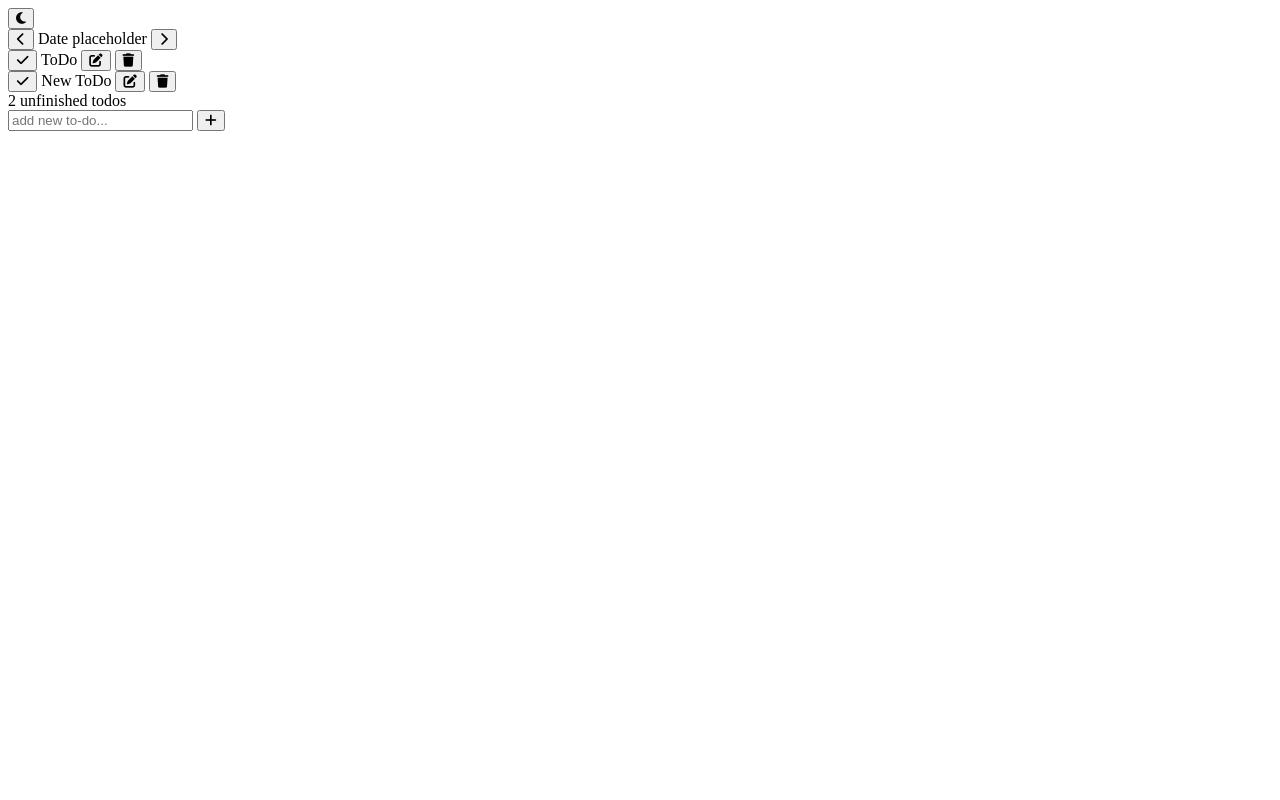
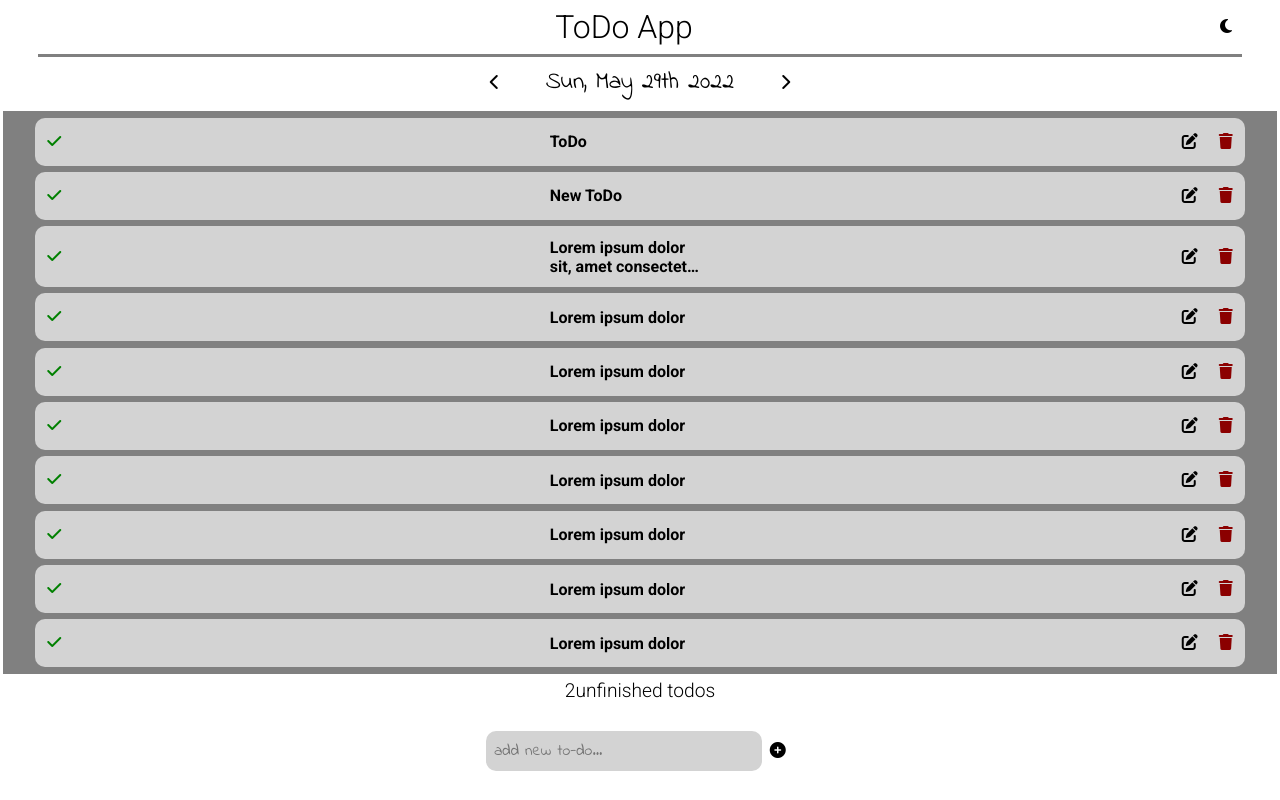
Before and after one commit to LeoStavropoulos/todo-list, a plain HTML site: page index.html in a window 1280 px wide. Drawn offline with Linux system fonts and the light colour scheme.

Commit message:
created basic styling

```diff
--- a/index.html
+++ b/index.html
@@ -4,6 +4,7 @@
     <meta charset="UTF-8">
     <meta http-equiv="X-UA-Compatible" content="IE=edge">
     <meta name="viewport" content="width=device-width, initial-scale=1.0">
+    <!-- <meta name="color-scheme" content="dark light"> -->
     <link rel="shortcut icon" href="./img/favicon.ico" type="image/x-icon">
     <link rel="stylesheet" href="https://cdnjs.cloudflare.com/ajax/libs/font-awesome/6.1.1/css/all.min.css" integrity="sha512-KfkfwYDsLkIlwQp6LFnl8zNdLGxu9YAA1QvwINks4PhcElQSvqcyVLLD9aMhXd13uQjoXtEKNosOWaZqXgel0g==" crossorigin="anonymous" referrerpolicy="no-referrer" />
     <link rel="stylesheet" href="style.css">
@@ -13,32 +14,103 @@
     <div class="container">
         <header class="header">
             <div class="top">
+                <h1>ToDo App</h1>
                 <button class="btn btn-dark-switch"><i class="fas fa-moon"></i></button>
             </div>
             <div class="selector">
                 <button class="btn btn-left"><i class="fas fa-chevron-left"></i></button>
-                <span class="date">Date placeholder</span>
+                <span class="date text-center">Sun, May 29th 2022</span>
                 <button class="btn btn-right"><i class="fas fa-chevron-right"></i></button>
             </div>
         </header>
         <main class="list">
-            <div>
+            <div class="items-container">
+                <div class="item">
                     <button class="btn btn-check"><i class="fas fa-check"></i></button>
                     <label for="" class="todo"> ToDo</label>
+                    <div class="btn-container">
                         <button class="btn btn-edit"><i class="fas fa-edit"></i></button>
                         <button class="btn btn-delete"><i class="fas fa-trash"></i></button>
                     </div>
-            <div>
+                </div>
+                <div class="item">
                     <button class="btn btn-check"><i class="fas fa-check"></i></button>
                     <label for="" class="todo">New ToDo</label>
+                    <div class="btn-container">
                         <button class="btn btn-edit"><i class="fas fa-edit"></i></button>
                         <button class="btn btn-delete"><i class="fas fa-trash"></i></button>
+                    </div>
+                </div>
+                <div class="item">
+                    <button class="btn btn-check"><i class="fas fa-check"></i></button>
+                    <label for="" class="todo">Lorem ipsum dolor sit, amet consectetur dolor dolor</label>
+                    <div class="btn-container">
+                        <button class="btn btn-edit"><i class="fas fa-edit"></i></button>
+                        <button class="btn btn-delete"><i class="fas fa-trash"></i></button>
+                    </div>
+                </div>
+                <div class="item">
+                    <button class="btn btn-check"><i class="fas fa-check"></i></button>
+                    <label for="" class="todo">Lorem ipsum dolor</label>
+                    <div class="btn-container">
+                        <button class="btn btn-edit"><i class="fas fa-edit"></i></button>
+                        <button class="btn btn-delete"><i class="fas fa-trash"></i></button>
+                    </div>
+                </div>
+                <div class="item">
+                    <button class="btn btn-check"><i class="fas fa-check"></i></button>
+                    <label for="" class="todo">Lorem ipsum dolor</label>
+                    <div class="btn-container">
+                        <button class="btn btn-edit"><i class="fas fa-edit"></i></button>
+                        <button class="btn btn-delete"><i class="fas fa-trash"></i></button>
+                    </div>
+                </div>
+                <div class="item">
+                    <button class="btn btn-check"><i class="fas fa-check"></i></button>
+                    <label for="" class="todo">Lorem ipsum dolor</label>
+                    <div class="btn-container">
+                        <button class="btn btn-edit"><i class="fas fa-edit"></i></button>
+                        <button class="btn btn-delete"><i class="fas fa-trash"></i></button>
+                    </div>
+                </div>
+                <div class="item">
+                    <button class="btn btn-check"><i class="fas fa-check"></i></button>
+                    <label for="" class="todo">Lorem ipsum dolor</label>
+                    <div class="btn-container">
+                        <button class="btn btn-edit"><i class="fas fa-edit"></i></button>
+                        <button class="btn btn-delete"><i class="fas fa-trash"></i></button>
+                    </div>
+                </div>
+                <div class="item">
+                    <button class="btn btn-check"><i class="fas fa-check"></i></button>
+                    <label for="" class="todo">Lorem ipsum dolor</label>
+                    <div class="btn-container">
+                        <button class="btn btn-edit"><i class="fas fa-edit"></i></button>
+                        <button class="btn btn-delete"><i class="fas fa-trash"></i></button>
+                    </div>
+                </div>
+                <div class="item">
+                    <button class="btn btn-check"><i class="fas fa-check"></i></button>
+                    <label for="" class="todo">Lorem ipsum dolor</label>
+                    <div class="btn-container">
+                        <button class="btn btn-edit"><i class="fas fa-edit"></i></button>
+                        <button class="btn btn-delete"><i class="fas fa-trash"></i></button>
+                    </div>
+                </div>
+                <div class="item">
+                    <button class="btn btn-check"><i class="fas fa-check"></i></button>
+                    <label for="" class="todo">Lorem ipsum dolor</label>
+                    <div class="btn-container">
+                        <button class="btn btn-edit"><i class="fas fa-edit"></i></button>
+                        <button class="btn btn-delete"><i class="fas fa-trash"></i></button>
+                    </div>
+                </div>
             </div>
             <div class="info"><span class="unfinished-number">2</span><span> unfinished todos</span></div>
         </main>
         <footer class="footer">
             <input class="text-input" type="text" id="new-todo" placeholder="add new to-do...">
-            <button class="btn btn-add"><i class="fas fa-plus"></i></button>
+            <button class="btn btn-add"><i class="fas fa-plus-circle"></i></button>
         </footer>
     </div>
 
--- a/style.css
+++ b/style.css
@@ -0,0 +1,175 @@
+/** Fonts */
+@import url('https://fonts.googleapis.com/css2?family=Indie+Flower&display=swap');
+@import url('https://fonts.googleapis.com/css2?family=Roboto:wght@100;300;400;700&display=swap');
+/** Color Scheme */
+:root {
+    --text-dark: black;
+    --text-light: white;
+    --accent-color: black;
+    --dark-background: gray;
+    --light-background: lightgray;
+}
+/** Basic configuration */
+:root {
+    --border-test: 1px solid black;
+}
+
+*{
+    box-sizing: border-box;
+    margin: 0;
+    size: 0;
+}
+
+.container {
+    width: 100%;
+    height: 99vh;
+    display: flex;
+    flex-direction: column;
+    justify-content: space-between;
+    font-family: 'Roboto', 'OpenSans', sans-serif;
+}
+
+.text-center {
+    text-align: center;
+}
+/** Header */
+.header {
+    padding: 0 0.4rem;
+}
+
+.header > .top {
+    display: flex;
+    align-items: center;
+    padding: 0.5rem 0;
+    width: 95%;
+    margin: auto;
+    border-bottom: 3px solid gray;
+}
+
+.header > .top > h1 {
+    width: 95%;
+    margin: auto;
+    text-align: center;
+    font-weight: 300;
+}
+
+.header > .selector {
+    display: flex;
+    justify-content: center;
+    align-items: center;
+    padding: 0.5rem 0;
+    font-family: 'Indie Flower';
+    font-size: 1.5rem;
+}
+
+.header > .selector > .date {
+    width: 25ch;
+}
+/** Main */
+.list {
+    min-height: 70vh;
+    display: flex;
+    flex-direction: column;
+    justify-content: space-between;
+    padding: 0.2rem;
+}
+
+.list > .items-container {
+    overflow: auto;
+    scrollbar-width: none;
+    background-color: var(--dark-background);
+}
+
+.list > .items-container::-webkit-scrollbar {   /*? Invisible Scrollbar for Safari, Chrome and Opera */
+    display: none;
+}
+
+.list > .items-container {  /*? Invisible Scrollbar for IE, Edge and Safari*/
+    -ms-overflow-style: none;
+    scrollbar-width: none;
+}
+
+.list > .items-container > .item {
+    display: flex;
+    justify-content: space-between;
+    align-items: center;
+    padding: 0.5rem 0.2rem;
+    margin: 0.4rem auto;
+    width: 95%;
+    border-radius: 10px;
+    background-color: var(--light-background);
+}
+
+.todo {
+    width: 18ch;
+    padding: 0.2rem 0.4rem;
+    margin-left: 0.5rem;
+    display: flex;
+    align-items: center;
+    overflow: hidden;
+   text-overflow: ellipsis;
+   display: -webkit-box;
+   -webkit-line-clamp: 2;
+   -webkit-box-orient: vertical;
+   font-weight: 700;
+}
+
+.list > .info {
+    display: flex;
+    justify-content: center;
+    font-size: 1.2rem;
+    width: 95%;
+    margin: 0 auto;
+    padding: 0.3rem;
+    font-weight: 300;
+}
+/** Footer */
+.footer {
+    display: flex;
+    justify-content: center;
+    align-items: center;
+    width: 95%;
+    margin: auto;
+}
+
+.footer > .text-input {
+    font-family: 'Indie Flower', 'Times New Roman', Times, serif;
+    font-size: 1rem;
+    width: 40ch;
+    padding: 0.5rem;
+    border: none;
+    border-radius: 10px;
+    background-color: var(--light-background);
+}
+/** Buttons */
+.btn {
+    height: 2rem;
+    width: 2rem;
+    font-size: 1rem;
+    border-radius: 50%;
+    background: none;
+    border: none;
+}
+
+.btn:active {
+    /* box-shadow: -0.06rem -0.06rem 0.06rem 0.06rem gray; */
+    opacity: 30%;
+}
+
+.btn-add {
+    color: var(--accent-color);
+}
+
+.btn-check {
+    color: green;
+}
+
+.btn-delete {
+    color: darkred;
+}
+/** Media Querries */
+
+/* Test Space */
+/* div, header, main, footer, label, input, span, .btn {
+    border: var(--border-test);
+} */
```
Lines whose indentation alone changed are shown as unchanged.
